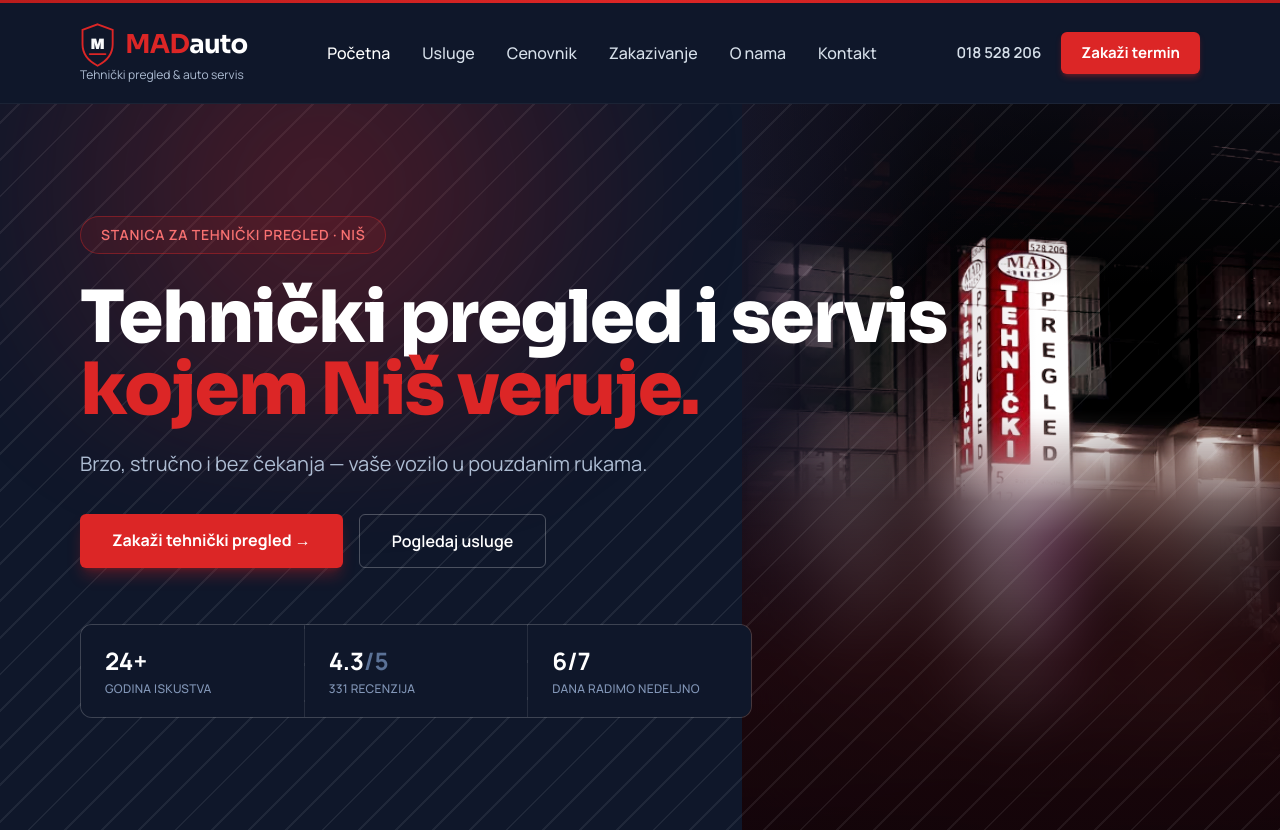
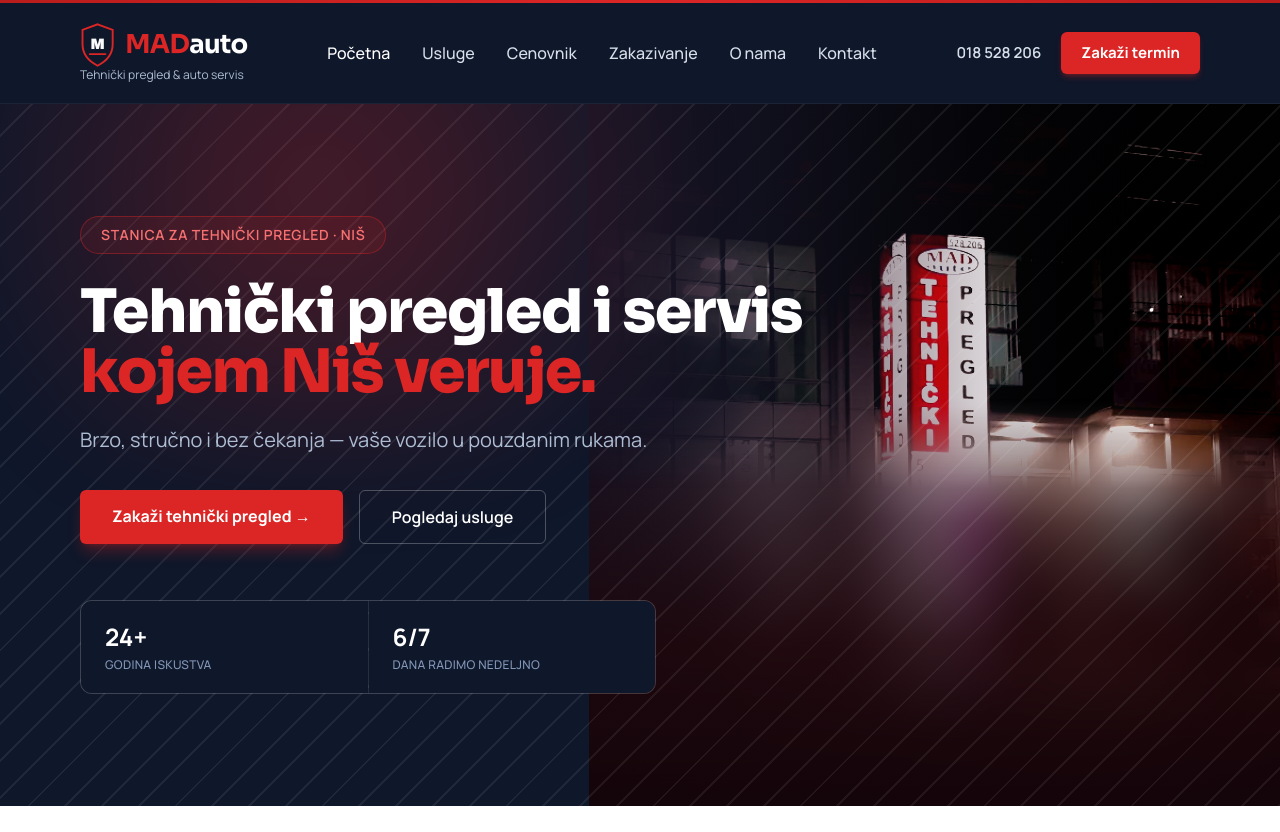
Before and after one commit to KineticAgency/madauto-website, a Next.js app: page / in a window 1280 px wide. Shown: the top 832 px of the page. Built offline with nearby package versions, Linux system fonts and the light colour scheme.

Commit message:
Mekshi prelaz slike, uklonjena kockica recenzija, pojacana vidljivost prozora

```diff
--- a/src/app/page.tsx
+++ b/src/app/page.tsx
@@ -7,29 +7,29 @@
   return (
     <div>
       <section className="relative overflow-hidden bg-primary-900 py-24 text-white sm:py-28">
-        <div className="pointer-events-none absolute inset-y-0 right-0 hidden w-[42%] lg:block">
+        <div className="pointer-events-none absolute inset-y-0 right-0 hidden w-[54%] xl:block">
           <img
             src="/images/fasada-nocu.png"
             alt=""
             aria-hidden="true"
             className="h-full w-full object-cover"
             style={{
-              objectPosition: "center 20%",
-              filter: "grayscale(25%) brightness(1) contrast(1.1) saturate(1.25)",
+              objectPosition: "75% 20%",
+              filter: "grayscale(10%) brightness(1.25) contrast(1.25) saturate(1.35)",
             }}
           />
           <div
             className="absolute inset-0"
             style={{
               background:
-                "linear-gradient(90deg, #0f172a 0%, rgba(15,23,42,0.75) 12%, rgba(15,23,42,0.15) 35%, transparent 55%)",
+                "linear-gradient(90deg, #0f172a 0%, rgba(15,23,42,0.95) 10%, rgba(15,23,42,0.82) 20%, rgba(15,23,42,0.62) 32%, rgba(15,23,42,0.4) 44%, rgba(15,23,42,0.2) 56%, rgba(15,23,42,0.06) 68%, transparent 80%)",
             }}
           />
           <div
             className="absolute inset-0"
             style={{
               background:
-                "linear-gradient(180deg, rgba(15,23,42,0.45) 0%, transparent 25%, transparent 70%, rgba(15,23,42,0.75) 100%)",
+                "linear-gradient(180deg, rgba(15,23,42,0.05) 0%, transparent 20%, transparent 70%, rgba(15,23,42,0.75) 100%)",
             }}
           />
           <div
@@ -66,7 +66,7 @@
             Stanica za tehnički pregled · Niš
           </span>
 
-          <h1 className="mx-auto mt-7 max-w-4xl text-6xl font-black leading-[1.03] tracking-tight sm:text-7xl lg:mx-0 lg:max-w-2xl lg:whitespace-nowrap lg:text-6xl xl:text-7xl">
+          <h1 className="mx-auto mt-7 max-w-4xl text-6xl font-black leading-[1.03] tracking-tight sm:text-7xl lg:mx-0 lg:max-w-2xl lg:whitespace-nowrap lg:text-5xl xl:text-6xl">
             Tehnički pregled i servis
             <br />
             <span className="text-accent-500">kojem Niš veruje.</span>
@@ -91,22 +91,13 @@
             </Link>
           </div>
 
-          <div className="mx-auto mt-14 grid max-w-3xl grid-cols-1 gap-px overflow-hidden rounded-xl border border-white/10 bg-white/10 sm:grid-cols-3 lg:mx-0 lg:max-w-2xl">
+          <div className="mx-auto mt-14 grid max-w-xl grid-cols-2 gap-px overflow-hidden rounded-xl border border-white/10 bg-white/10 lg:mx-0">
             <div className="bg-primary-900 px-6 py-5">
               <p className="text-2xl font-black text-white">
                 {new Date().getFullYear() - companyInfo.founded}+
               </p>
               <p className="mt-1 text-xs font-medium uppercase tracking-wide text-primary-300">
                 Godina iskustva
-              </p>
-            </div>
-            <div className="bg-primary-900 px-6 py-5">
-              <p className="text-2xl font-black text-white">
-                {companyInfo.rating}
-                <span className="text-primary-400">/5</span>
-              </p>
-              <p className="mt-1 text-xs font-medium uppercase tracking-wide text-primary-300">
-                {companyInfo.reviewsCount} recenzija
               </p>
             </div>
             <div className="bg-primary-900 px-6 py-5">
```
